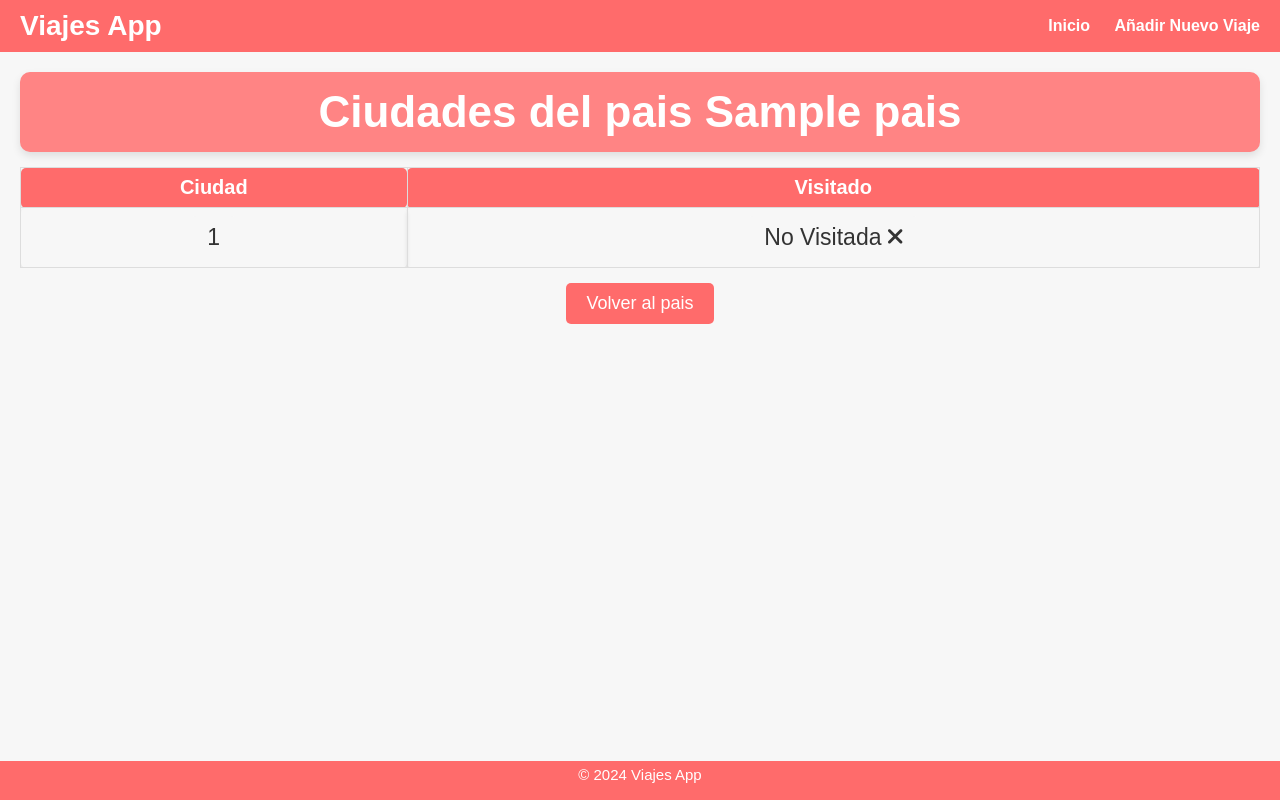
After one commit to nachodorado98/Flask-Viajes, a Python web app: template python/src/templates/ciudades_pais.html in a window 1280 px wide. The commit adds this page. Run offline with Jinja, Linux system fonts and the light colour scheme; the template is opened without the code that fills it: most values are stand-ins (such as "Sample title", 1, 10 or a date in 2020); some libraries are stand-ins or nearby versions.

Commit message:
Creacion pagina ciudades del pais indicando si esta visitada

```diff
--- a/python/src/__init__.py
+++ b/python/src/__init__.py
@@ -6,6 +6,8 @@ from .blueprints.anadir_viaje import bp_anadir_viaje
 from .blueprints.detalle_ciudad import bp_detalle_ciudad
 from .blueprints.detalle_pais import bp_detalle_pais
 from .blueprints.detalle_viaje import bp_detalle_viaje
+from .blueprints.ciudades_pais import bp_ciudades_pais
+
 from .utilidades.utils import crearCarpeta
 
 # Funcion para crear el entorno
@@ -29,6 +31,7 @@ def crear_app(configuracion:object)->Flask:
 	app.register_blueprint(bp_detalle_ciudad)
 	app.register_blueprint(bp_detalle_pais)
 	app.register_blueprint(bp_detalle_viaje)
+	app.register_blueprint(bp_ciudades_pais)
 
 	creacionEntorno()
 
--- a/python/src/blueprints/anadir_viaje.py
+++ b/python/src/blueprints/anadir_viaje.py
@@ -27,7 +27,7 @@ def obtenerCiudades():
 
 	conexion=Conexion()
 
-	ciudades=conexion.ciudades_existentes(pais, 10000)
+	ciudades=conexion.ciudades_existentes(pais, 18000)
 
 	conexion.cerrarConexion()
 
--- a/python/src/static/inicio.css
+++ b/python/src/static/inicio.css
@@ -1,3 +1,4 @@
+/*------------------------------------------------------INICIO-----------------------------------------------*/
 body, h1, h2, h3, p, ul, li, table {
     margin: 0;
     padding: 0;
@@ -61,7 +62,7 @@ h2 {
 .contenedor-tabla {
     margin-top: 5px;
     overflow-y: auto;
-     max-height: 490px;
+    max-height: 490px;
 }
 
 table {
@@ -180,7 +181,7 @@ footer {
     width: 100%;
 }
 
-
+/*------------------------------------------------------ANADIR-----------------------------------------------*/
 
 .formulario-container {
     background-color: #fff;
@@ -247,7 +248,7 @@ input {
     border: 1px solid #ddd;
 }
 
-
+/*------------------------------------------------------RESUMEN VIAJE-----------------------------------------------*/
 
 .contenedor-resumen {
     max-width: 2000px;
@@ -320,6 +321,7 @@ strong {
     color: #333;
 }
 
+/*------------------------------------------------------DETALLE CIUDAD-----------------------------------------------*/
 
 .contenedor-detalle {
     max-width: 2000px;
@@ -378,6 +380,7 @@ strong {
     transform: scale(1.05);
 }
 
+/*------------------------------------------------------DETALLE PAIS-----------------------------------------------*/
 
 .seccion-detalle-pais {
     display: flex;
@@ -407,7 +410,23 @@ strong {
     transform: scale(1.1);
 }
 
+.ciudades-pais-button {
+    text-decoration: none;
+    color: #333;
+    background-color: #f7f7f7;
+    padding: 8px 16px;
+    border-radius: 5px;
+    transition: background-color 0.3s ease, transform 0.01s ease;
+    font-size: 23px;
+    display: inline-block;
+}
 
+.ciudades-pais-button:hover {
+    color: #333;
+    transform: scale(1.1);
+}
+
+/*------------------------------------------------------DETALLE VIAJE-----------------------------------------------*/
 
 .seccion-detalle-viaje {
     display: flex;
@@ -420,7 +439,6 @@ strong {
     margin-bottom: 10px;
     font-size: 28px;
 }
-
 
 .contenedor-imagen-viaje {
     width: 40%;
@@ -457,3 +475,95 @@ strong {
     display: inline-block;
     pointer-events: none;
 }
+
+/*------------------------------------------------------CIUDADES PAIS-----------------------------------------------*/
+
+.contenedor-tabla-ciudades-pais {
+    margin-top: 5px;
+    overflow-y: auto;
+    max-height: 470px;
+}
+
+.tabla-ciudades-pais {
+    width: 100%;
+    border-collapse: collapse;
+    margin-top: 10px;
+    border-radius: 10px;
+}
+
+.tabla-ciudades-pais th, td {
+    border: 1px solid #ddd;
+    padding: 8px;
+    text-align: center;
+    font-size: 18px;
+    border-radius: 5px;
+    box-shadow: 0 2px 4px rgba(0, 0, 0, 0.1);
+}
+
+.tabla-ciudades-pais th {
+    background-color: #ff6b6b;
+    color: #fff;
+    font-weight: bold;
+    font-size: 20px;
+    top: 0;
+    z-index: 1;
+    position: sticky;
+}
+
+.tabla-ciudades-pais tbody tr:hover {
+    background-color: #fff;
+}
+
+.ciudad-visitada-pais-button {
+    text-decoration: none;
+    color: #fff;
+    background-color: #ff6b6b;
+    padding: 8px 16px;
+    border-radius: 5px;
+    transition: background-color 0.3s ease, transform 0.01s ease;
+    font-size: 23px;
+    display: inline-block;
+}
+
+.ciudad-visitada-pais-button:hover {
+    color: #333;
+    transform: scale(1.1);
+}
+
+.ciudad-no-visitada-pais-button {
+    text-decoration: none;
+    color: #333;
+    background-color: #f7f7f7;
+    padding: 8px 16px;
+    border-radius: 5px;
+    transition: background-color 0.3s ease, transform 0.01s ease;
+    font-size: 23px;
+    display: inline-block;
+}
+
+.ciudad-no-visitada-pais-button:hover {
+    color: #333;
+    transform: scale(1.05);
+}
+
+.visitada-button {
+    text-decoration: none;
+    color: #333;
+    background-color: #90ee90;
+    padding: 8px 16px;
+    border-radius: 5px;
+    font-size: 23px;
+    display: inline-block;
+    pointer-events: none;
+}
+
+.no-visitada-button {
+    text-decoration: none;
+    color: #333;
+    background-color: #f7f7f7;
+    padding: 8px 16px;
+    border-radius: 5px;
+    font-size: 23px;
+    display: inline-block;
+    pointer-events: none;
+}
--- /dev/null
+++ b/python/src/templates/ciudades_pais.html
@@ -0,0 +1,39 @@
+{% extends 'inicio.html' %}
+
+{% block titulo %}Ciudades del pais {{ pais }}{% endblock titulo %}
+
+{% block principal %}
+
+<div class="contenedor-tabla-ciudades-pais">
+    <table class="tabla-ciudades-pais">
+        <thead>
+            <tr>
+                <th>Ciudad</th>
+                <th>Visitado</th>
+            </tr>
+        </thead>
+        <tbody>
+            {% for ciudad in ciudades %}
+            <tr>
+                {% if ciudad[1]=='Visitada' %}
+
+                    <td><a class="ciudad-visitada-pais-button" href="/detalle_ciudad/{{ ciudad[2] }}">{{ ciudad[0] }}</a></td>
+                    <td style="background-color: #90ee90;"><a class="visitada-button" href="#">Visitada <i class="fas fa-check"></i></a></td>
+
+                {% else %}
+
+                    <td><a class="ciudad-no-visitada-pais-button" href="/detalle_ciudad/{{ ciudad[2] }}">{{ ciudad[0] }}</a></td>
+                    <td><a class="no-visitada-button" href="#">No Visitada <i class="fas fa-times"></i></a></td>
+
+                {% endif %}
+            </tr>
+            {% endfor %}
+        </tbody>
+    </table>
+</div>
+
+<div class="contenedor-volver">
+    <a href="/detalle_pais/{{ pais }}" class="volver-button">Volver al pais</a>
+</div>
+
+{% endblock principal %}
--- a/python/src/templates/detalle_pais.html
+++ b/python/src/templates/detalle_pais.html
@@ -31,7 +31,10 @@
 	</div>
 
 	<div class="seccion-detalle-pais">
-		<p><strong>Ciudades:</strong> {{ ciudades }} ciudades</p>
+		<p>
+			<strong>Ciudades:</strong>
+			<a class="ciudades-pais-button" href="/ciudades_pais/{{ pais }}">{{ ciudades }} ciudades</a>
+		</p>
 	</div>
 
 <div class="contenedor-volver">
--- a/python/src/templates/inicio.html
+++ b/python/src/templates/inicio.html
@@ -8,6 +8,7 @@
     <script src="{{ url_for('static', filename='formulario.js') }}"></script>
     <link rel="stylesheet" href="https://unpkg.com/leaflet@1.7.1/dist/leaflet.css" />
     <script src="https://unpkg.com/leaflet@1.7.1/dist/leaflet.js"></script>
+    <link rel="stylesheet" href="https://cdnjs.cloudflare.com/ajax/libs/font-awesome/6.0.0/css/all.min.css">
 </head>
 <body>
  <header>
```
Also changed, not shown: python/src/blueprints/ciudades_pais.py (added, +20 -0 lines), python/src/database/conexion.py (+18 -0 lines), python/tests/testapp/test_cancelar_viaje.py (+0 -2 lines), python/tests/testapp/test_ciudades_pais.py (added, +71 -0 lines), python/tests/testdatabase/test_tablas.py (+81 -1 lines).
